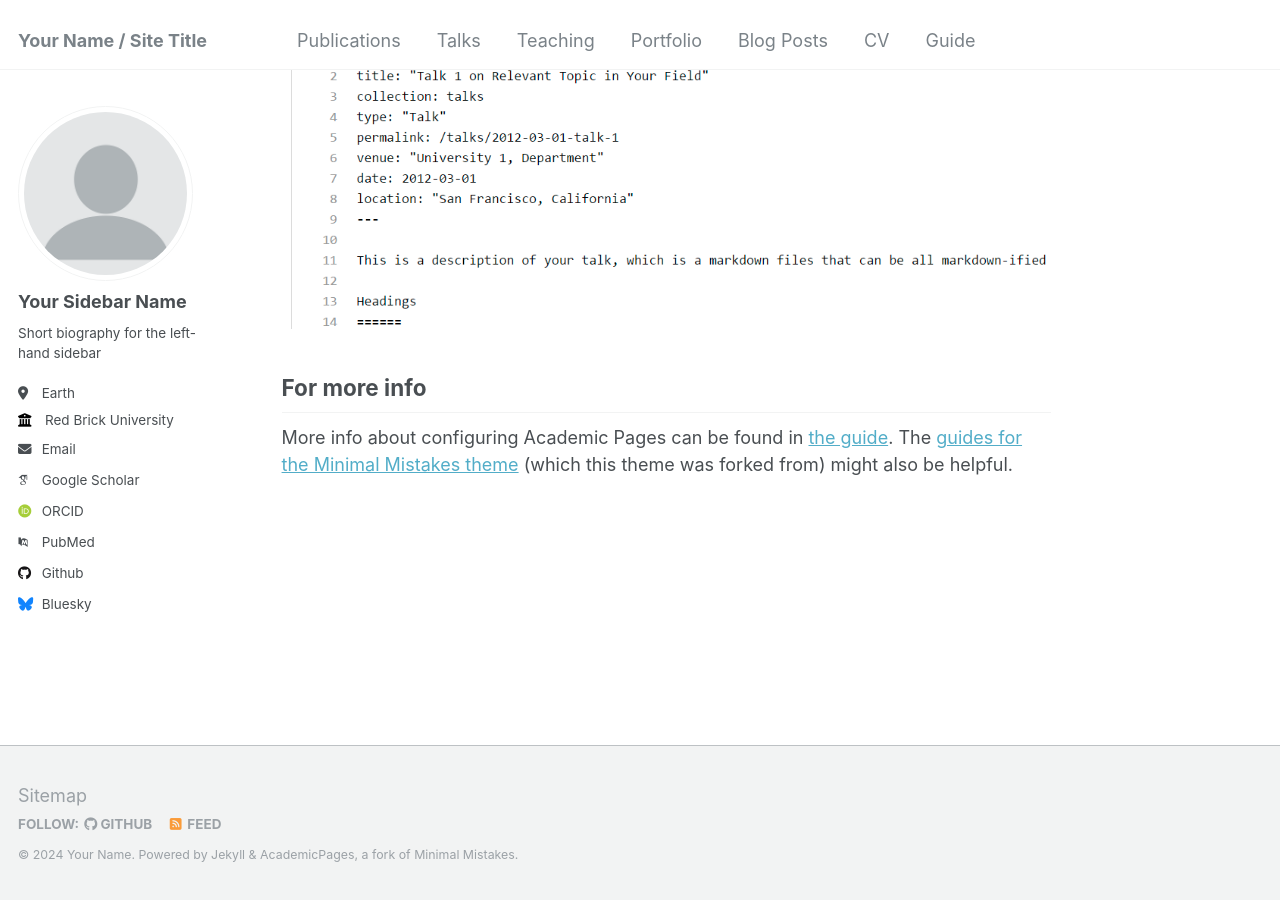
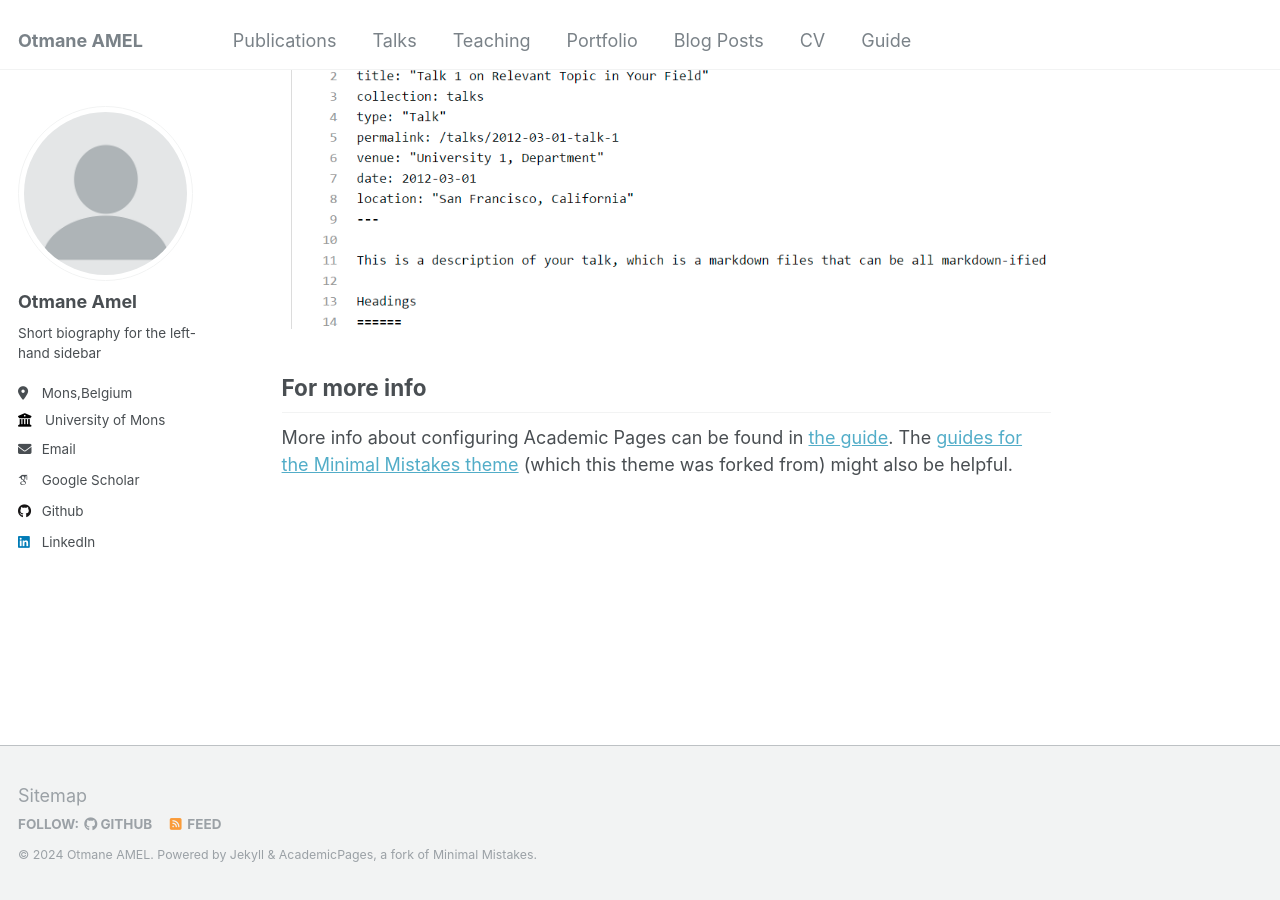
Before and after one commit to othmane42/othmane42.github.io, a Jekyll site: the page built from _pages/about.md, in a window 1280 px wide and 900 px high, scrolled down 2660 px. Built offline with Jekyll 4.4.1, drawn with Linux system fonts in a browser that asks for light colours; some web fonts are replaced.

Commit message:
update basic settings

```diff
--- a/_config.yml
+++ b/_config.yml
@@ -8,13 +8,13 @@
 
 # Basic Site Settings
 locale                   : "en-US"
-title                    : "Your Name / Site Title"
+title                    : "Otmane AMEL"
 title_separator          : "-"
-name                     : &name "Your Name"
+name                     : &name "Otmane AMEL"
 description              : &description "personal description"
-url                      : https://academicpages.github.io # the base hostname & protocol for your site e.g. "https://mmistakes.github.io"
+url                      : https://othmane42.github.io # the base hostname & protocol for your site e.g. "https://mmistakes.github.io"
 baseurl                  : "" # the subpath of your site, e.g. "/blog"
-repository               : "academicpages/academicpages.github.io"
+repository               : "othmane42/otmane.amel.github.io"
 
 # Site Author - The following control what appear as part of the author content on the side bar.
 #               If a field is blank the icon and link will not appear, otherwise it will be shown.
@@ -22,21 +22,21 @@ repository               : "academicpages/academicpages.github.io"
 author:
   # Biographic information
   avatar           : "profile.png"
-  name             : "Your Sidebar Name"
+  name             : "Otmane Amel"
   pronouns         : # example: "she/her"
   bio              : "Short biography for the left-hand sidebar"
-  location         : "Earth"
-  employer         : "Red Brick University"
+  location         : "Mons,Belgium"
+  employer         : "University of Mons"
   uri              : # URL
-  email            : "none@example.org"
+  email            : "otmane.amel@umons.ac.be"
 
   # Academic websites
   arxiv            : # URL - Update with the correct link to your profile
-  googlescholar    : "https://scholar.google.com/citations?user=PS_CX0AAAAAJ"
+  googlescholar    : "https://scholar.google.com/citations?user=tCMAZ78AAAAJ&hl=fr"
   impactstory      : # URL
-  orcid            : "http://orcid.org/yourorcidurl"
+  orcid            : # URL
   semantic         : # URL
-  pubmed           : "https://www.ncbi.nlm.nih.gov/pubmed/?term=john+snow"
+  pubmed           : # URL
   researchgate     : # URL
 
   # Repositories and software development
@@ -48,7 +48,7 @@ author:
   stackoverflow    : # User number or user number and name (i.e., use "1" or "1/jeff-atwood")
 
   # Social media
-  bluesky          : "bsky.app" # Replace this with you Bluesky username
+  bluesky          : # username
   facebook         : # Username
   flickr           : # Username
   foursquare       : # Username
@@ -57,7 +57,7 @@ author:
   keybase          : # Username
   instagram        : # Username
   lastfm           : # Username
-  linkedin         : # Username
+  linkedin         : "https://www.linkedin.com/in/otmane-amel/"
   mastodon         : # URL
   medium           : # URL
   pinterest        : # Username
```
